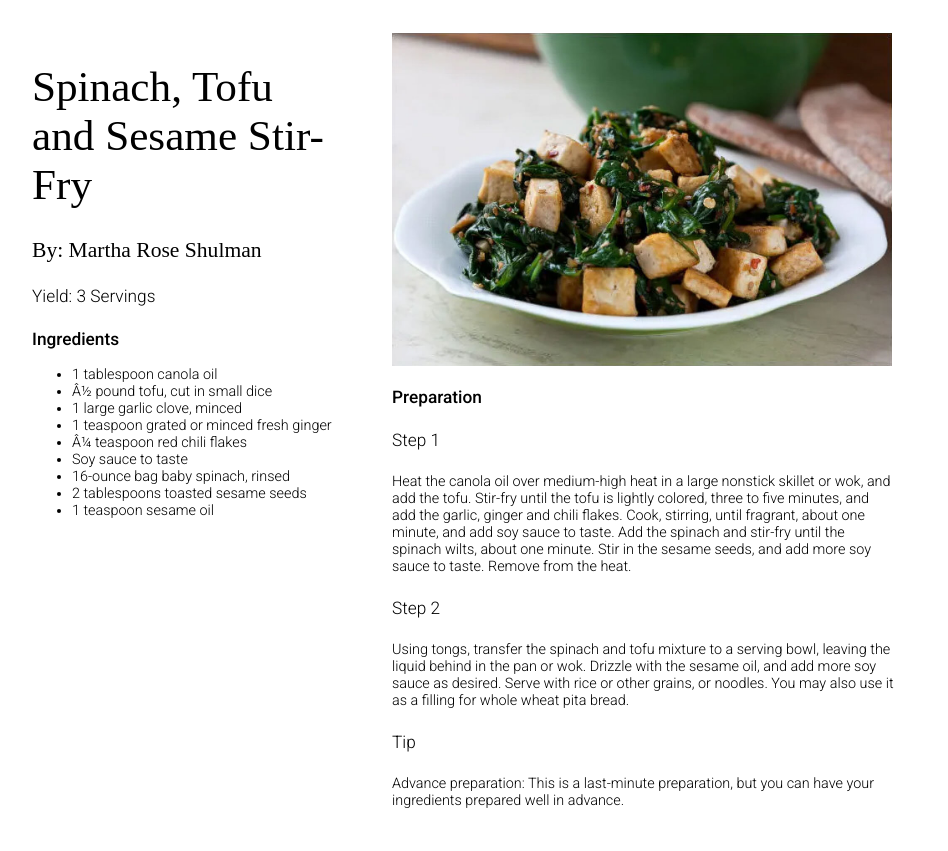
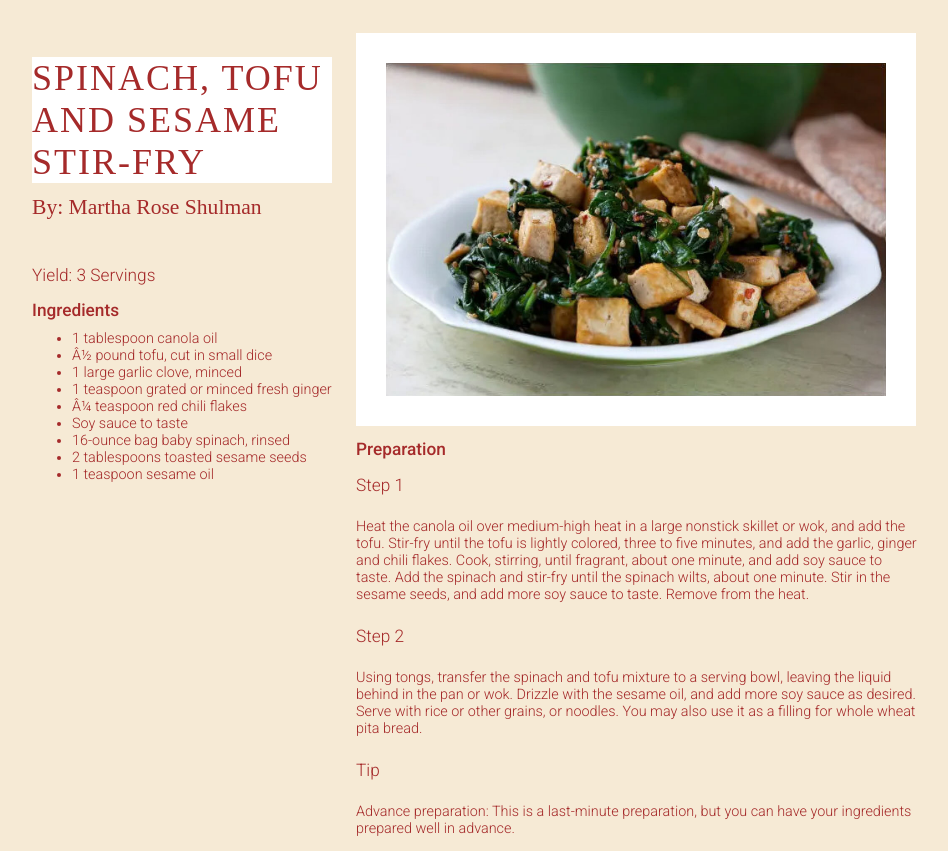
Before and after one commit to atgeorge2/exercise7, a plain HTML site: page index.html in a window 1280 px wide. Shown: the whole page, without its empty margins (1-949 px from the left). Before the commit the page ends 823 px from the top, so only its background shows below. Drawn offline with Linux system fonts and the light colour scheme; a web font is replaced by a local one.

Commit message:
formatting

```diff
--- a/index.html
+++ b/index.html
@@ -17,30 +17,40 @@
         font-style: normal;
         font-size: 90%;
         padding: 25px;
+        color: brown;
+        background-color: hsl(38, 65%, 90%);
       }
       h1 {
         font-family: "Chicle", serif;
         font-weight: 400;
         font-style: normal;
-        font-size: 300%;
+        font-size: 250%;
+        letter-spacing: 2px;
+        text-transform: uppercase;
+        background-color: #ffff;
       }
       h2 {
         font-family: "Chicle", serif;
         font-weight: 400;
         font-style: normal;
         font-size: 150%;
+        line-height: 0px;
       }
       h3 {
         font-family: "Roboto", sans-serif;
         font-weight: 500;
         font-style: normal;
         font-size: 120%;
+        line-height: 5px;
       }
       h4 {
         font-family: "Roboto", sans-serif;
         font-weight: 300;
         font-style: normal;
         font-size: 120%;
+      }
+      img {
+        border: 30px solid #ffff;
       }
       #central {
         width: 1200px;
@@ -50,8 +60,8 @@
         float: left;
       }
       #containerB {
-        width: 42%;
-        padding-right: 28%;
+        width: 47%;
+        padding-right: 26%;
         float: right;
       }
     </style>
@@ -66,6 +76,7 @@
         <h2>
           By: Martha Rose Shulman
         </h2>
+        <br>
         <h4>
           Yield: 3 Servings
         </h4>
```
